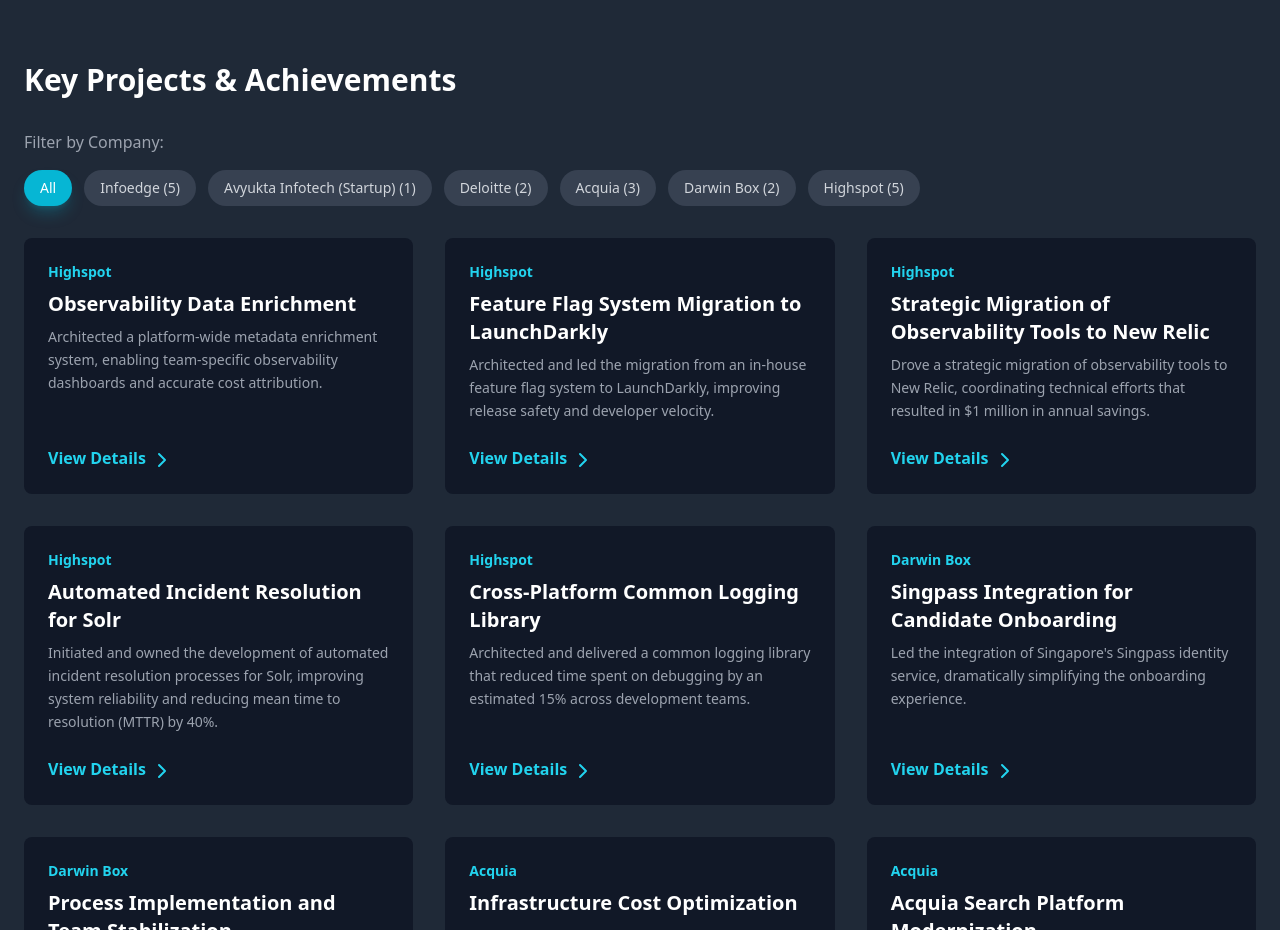
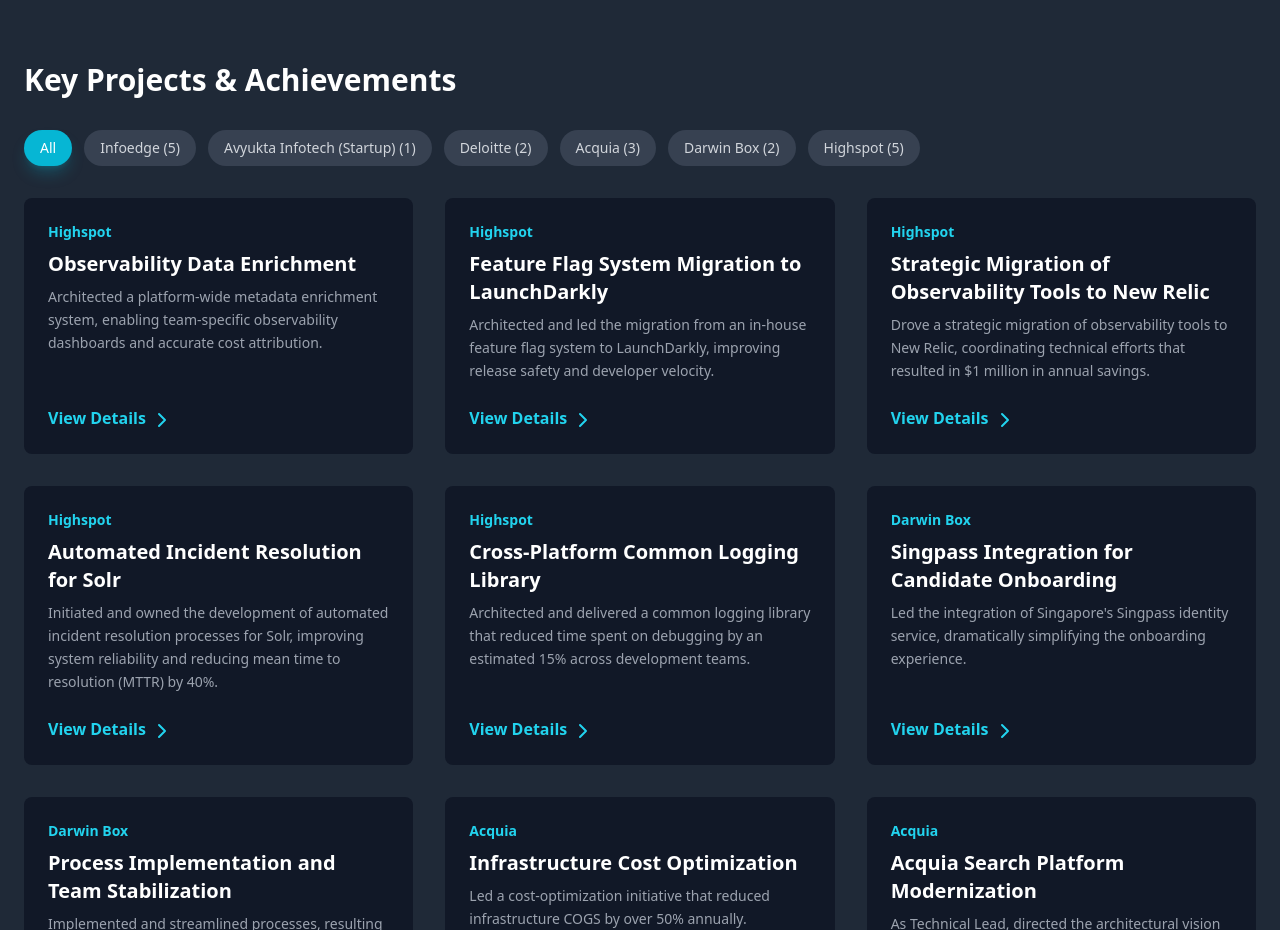
Before and after one commit to pankaj139/pankaj139, a React (Create React App) app in the folder pankaj139/: page / in a window 1280 px wide. Shown: the part 3260-4190 px from the top of the page. Built offline with nearby package versions, Linux system fonts and the light colour scheme.

Commit message:
Remove redundant company filter label in Projects section for cleaner UI.

```diff
--- a/pankaj139/src/App.js
+++ b/pankaj139/src/App.js
@@ -799,7 +799,6 @@
 
         {/* Company Filter */}
         <div className="mb-8">
-          <p className="text-gray-400 mb-4 text-sm md:text-base">Filter by Company:</p>
           <div className="flex flex-wrap gap-2 md:gap-3">
             {companies.map((company) => (
               <button
```
